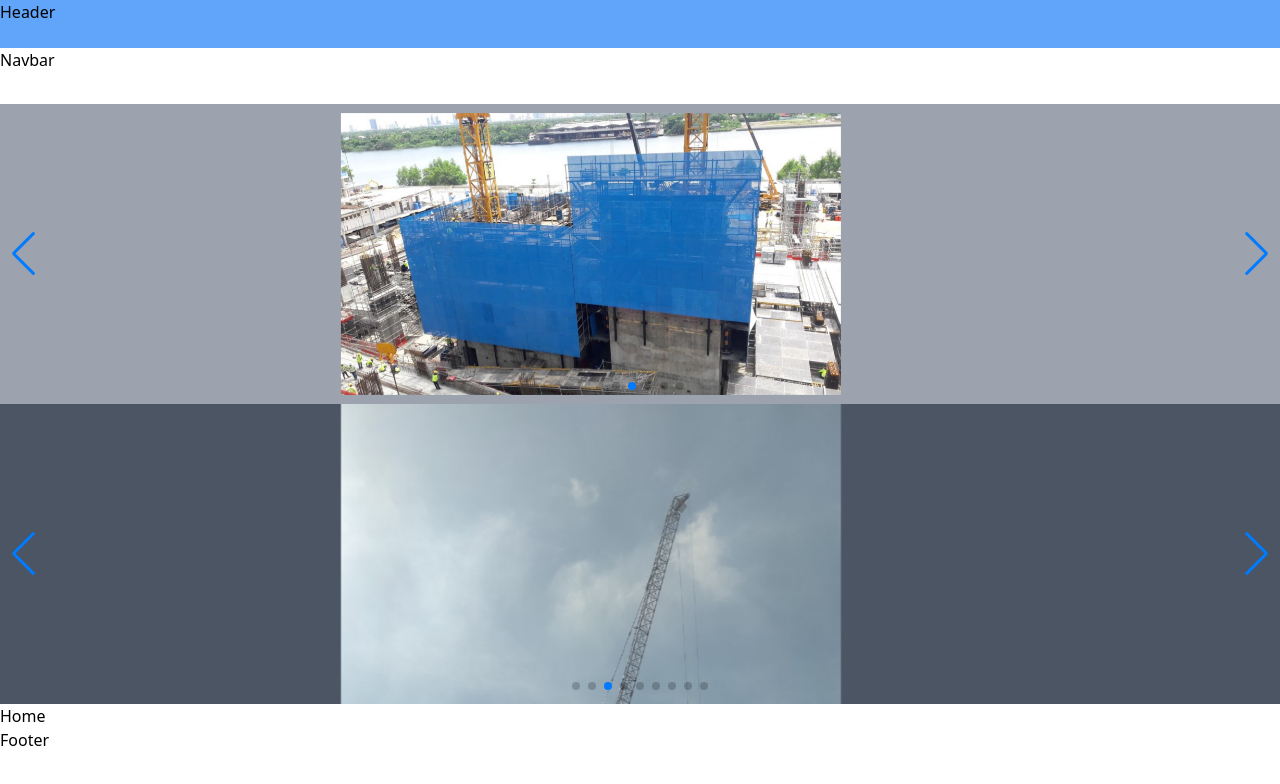
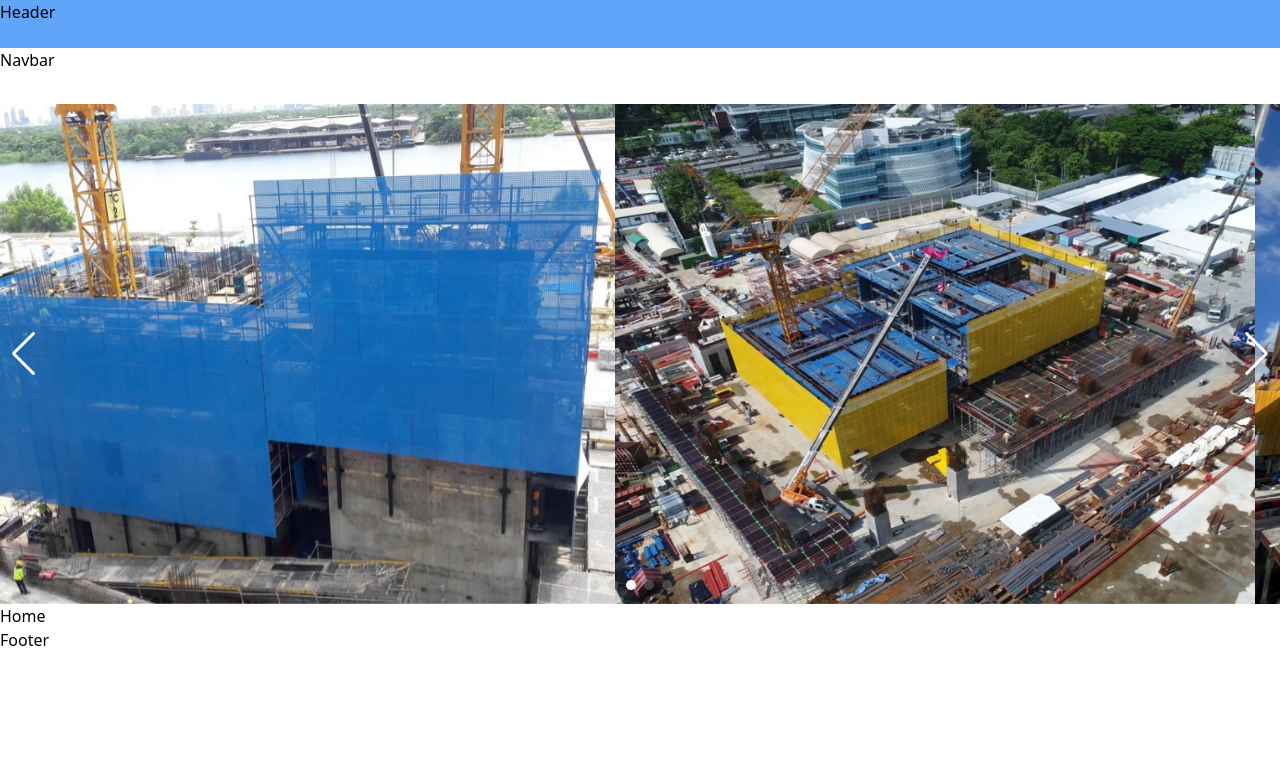
Before and after one commit to indykorpong/construction-site, a Next.js app: page /home in a window 1280 px wide. Shown: the top 784 px of the page. Built offline with nearby package versions, Linux system fonts and the light colour scheme.

Commit message:
feat: edit carousel component settings

```diff
--- a/app/components/styles.css
+++ b/app/components/styles.css
@@ -1,6 +1,12 @@
 .swiper {
   width: 100%;
-  height: 300px;
+  height: 500px;
+
+  --swiper-theme-color: white;
+  --swiper-navigation-color: white;
+  --swiper-pagination-bullet-inactive-color: rgb(174, 174, 174);
+  --swiper-pagination-bullet-inactive-opacity: 0.3;
+  --swiper-pagination-bullet-size: 10px;
 }
 
 .swiper-slide {
@@ -12,9 +18,10 @@
   align-items: center;
 }
 
-.swiper-slide Image {
+.swiper-slide img {
   display: block;
   width: 100%;
   height: 100%;
+  overflow: hidden;
   object-fit: cover;
 }
--- a/app/home/page.tsx
+++ b/app/home/page.tsx
@@ -1,10 +1,9 @@
 'use client'
-import Image from 'next/image'
 
 import { Carousel } from '../components/carousel'
 import { useEffect } from 'react'
 import Swiper from 'swiper'
-import { Pagination, Navigation, Autoplay } from 'swiper/modules'
+import { Pagination, Navigation, Autoplay, Grid } from 'swiper/modules'
 
 export default function Home() {
   useEffect(() => {
@@ -12,7 +11,7 @@ export default function Home() {
     const swiper = new Swiper('.swiper', {
       loop: true,
       modules: [Pagination, Navigation, Autoplay],
-      slidesPerView: 1,
+      slidesPerView: 2,
       autoplay: {
         delay: 2500,
         disableOnInteraction: false,
@@ -31,36 +30,15 @@ export default function Home() {
   const home_preview = [1, 2, 3, 4, 5, 6].map((item, index) => {
     return (
       <div key={index} className="swiper-slide color-white">
-        <Image
-          src={`/home_preview/home_preview_0${item}.jpg`}
-          alt={`home_preview_0${item}`}
-          width={500}
-          height={500}
-          className="m-auto"
-        />
+        <img src={`/home_preview/home_preview_0${item}.jpg`} alt={`home_preview_0${item}`} className="m-auto" />
       </div>
     )
   })
 
-  const site_preview = [1, 2, 3, 4, 5, 6, 7, 8, 9].map((item, index) => (
-    <div key={index} className="swiper-slide color-white">
-      <Image
-        src={`/site_preview/site_preview_0${item}.jpg`}
-        alt={`site_preview_0${item}`}
-        width={500}
-        height={500}
-        className="m-auto"
-      />
-    </div>
-  ))
-
   return (
     <>
-      <div className="bg-gray-400">
+      <div className="bg-white">
         <Carousel>{home_preview}</Carousel>
-      </div>
-      <div className="bg-gray-600">
-        <Carousel>{site_preview}</Carousel>
       </div>
       <div>Home</div>
     </>
```
Also changed, not shown: 1 other file (tests, documents, lock files or other folders).
